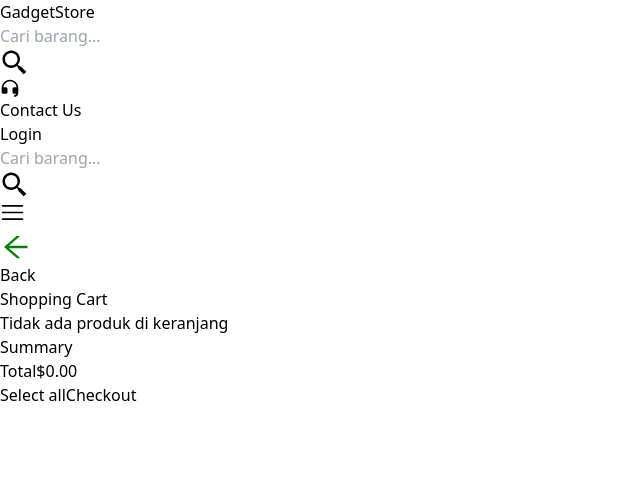
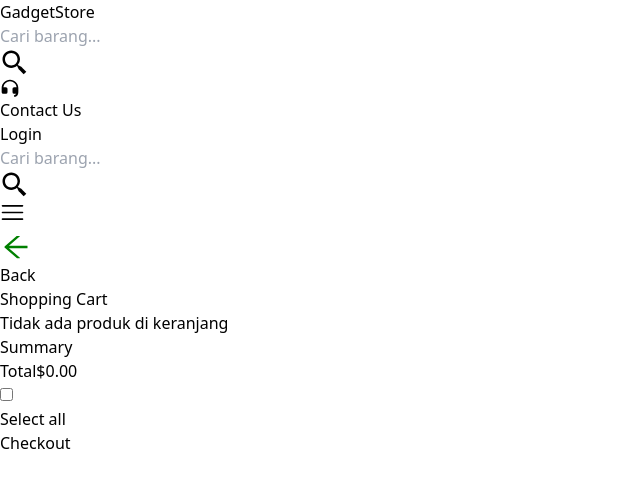
Before and after one commit to biillskiii/Mini-Project_Mohammad-Nabiel-Dwi-Ananda, a React (Vite) app: page /cart in a window 1280 px wide. Shown: the top 488 px of the page, without its empty margins (0-640 px from the left). Built offline with nearby package versions, Linux system fonts and the light colour scheme.

Commit message:
Revisi Mini Project

```diff
--- a/src/components/Category.jsx
+++ b/src/components/Category.jsx
@@ -101,7 +101,7 @@ const Category = ({ onSelectCategory, onSort, onSearch }) => {
         {isCategoryOpen && (
           <div
             ref={dropdownCategoryRef}
-            className="absolute right-24 lg:right-32 lg:mt-14 lg:mr-20 mt- w-32 flex flex-col bg-white rounded-md shadow-md"
+            className="absolute right-24 lg:right-32 lg:mt-14 lg:mr-20 mt-10 w-32 flex flex-col bg-white rounded-md shadow-md"
           >
             <button
               className={`px-2 py-1 rounded-md text-sm font-semibold flex text-center  ${
@@ -150,7 +150,7 @@ const Category = ({ onSelectCategory, onSort, onSearch }) => {
         {isDropdownOpen && (
           <div
             ref={dropdownFilterRef}
-            className="absolute right-8 lg:right-16 mt-14 w-52 text-center bg-white rounded-md shadow-md"
+            className="absolute right-8 lg:right-16 mt-10 w-52 text-center bg-white rounded-md shadow-md"
           >
             <ul className="py-2 text-sm text-gray-700 flex flex-col justify-center">
               <button
--- a/src/pages/Cart.jsx
+++ b/src/pages/Cart.jsx
@@ -168,17 +168,19 @@ function Cart() {
             <div className="md:w-1/4">
               <div className="bg-white rounded-lg shadow-md p-6">
                 <h2 className="text-lg font-semibold mb-4">Summary</h2>
+                  <div className="flex justify-between mb-2 gap-x-20">
+                    <span className="font-semibold">Total</span>
+                    <span className="font-semibold">${total.toFixed(2)}</span>
+                  </div>
 
-                <div className="flex justify-between mb-2">
-                  <span className="font-semibold">Total</span>
-                  <span className="font-semibold">${total.toFixed(2)}</span>
-                </div>
-                <button
-                  className="bg-green-500 text-white py-2 px-4 rounded-lg mb-1 w-full"
-                  onClick={handleSelectAll}
-                >
-                  {selectAllClicked ? "Unselect all" : "Select all"}
-                </button>
+                  <div className="flex gap-x-3 mb-3 items-center ms-auto">
+                    <input
+                      type="checkbox"
+                      className="bg-green-500 text-white py-2 px-4 rounded-lg "
+                      onClick={handleSelectAll}
+                    />
+                    <p>Select all</p>
+                  </div>
                 <button
                   className={`bg-green-500 text-white py-2 px-4 rounded-lg w-full ${
                     !isAnyProductSelected
```
